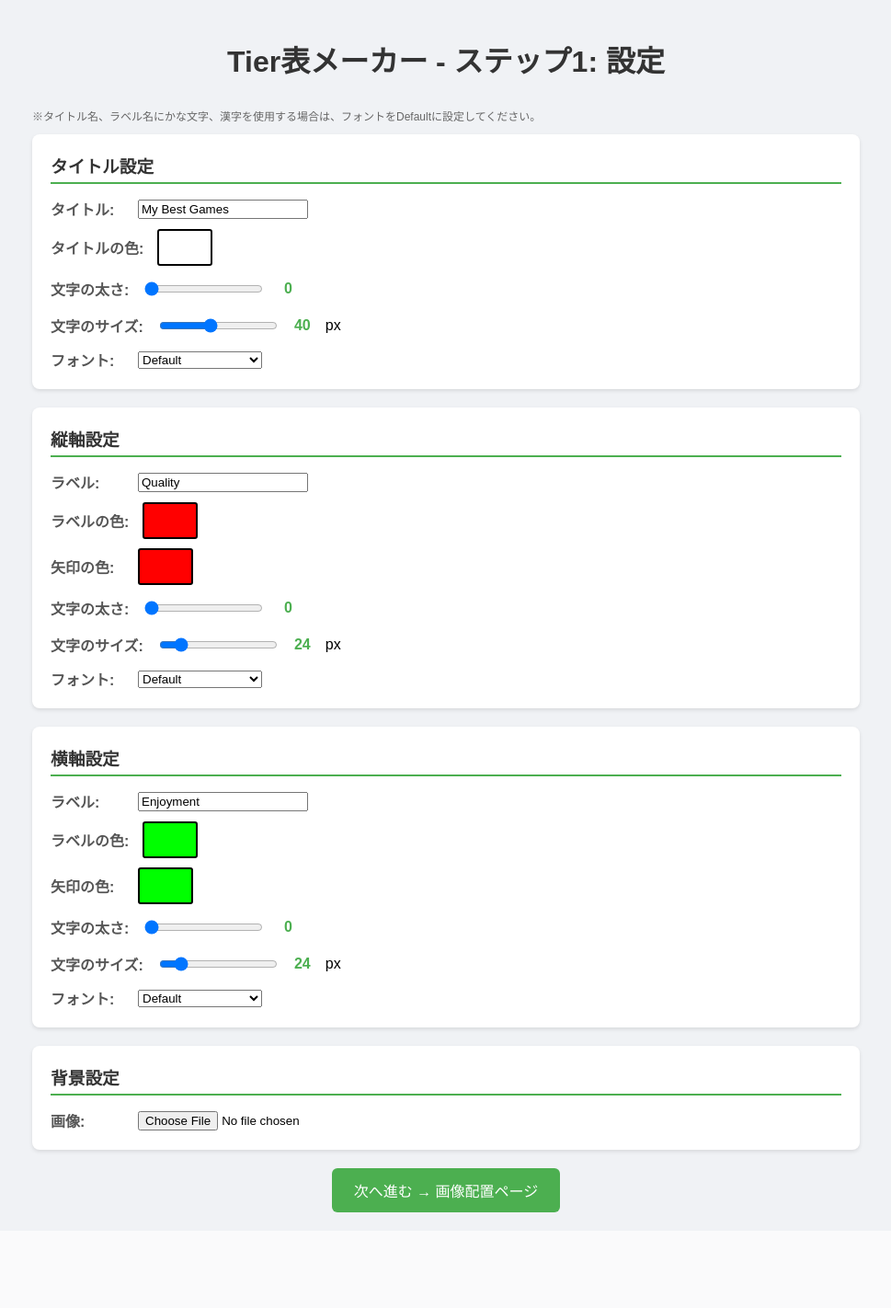
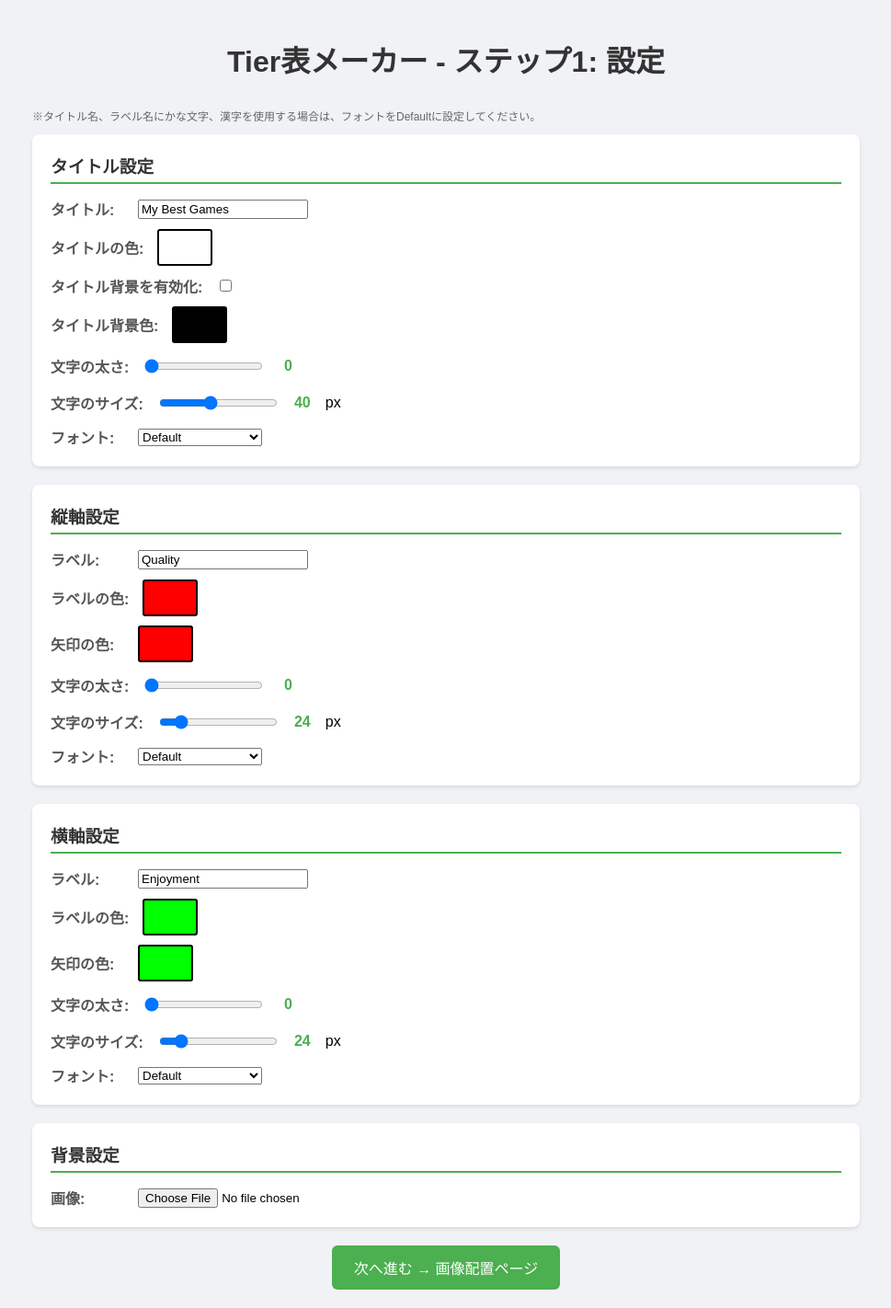
Before and after one commit to masato1224-git/Tier_chart_maker, a Flask app: page / in a window 1280 px wide. Shown: the whole page at 92% size, without its empty margins (155-1124 px from the left). Before the commit the page ends 1318 px from the top, so only its background shows below. Run offline with Flask 3, Linux system fonts and the light colour scheme.

Commit message:
タイトル背景追加機能

```diff
--- a/home/main.py
+++ b/home/main.py
@@ -152,6 +152,9 @@ def build_preview_image():
     y_axis_font = load_font(y_axis_font_family, max(16, y_size))
     x_axis_font = load_font(x_axis_font_family, max(16, x_size))
 
+    title_box_enabled = session.get('title_box_enabled', False)
+    title_box_color = normalize_color(session.get('title_box_color', '#000000'))
+
     title_color = normalize_color(title_color, '#ffffff')
     x_label_color = normalize_color(x_label_color, '#ffffff')
     x_arrow_color = normalize_color(x_arrow_color, x_label_color)
@@ -160,8 +163,18 @@ def build_preview_image():
 
     title_bbox = draw.textbbox((0, 0), title, font=title_font)
     title_width = title_bbox[2] - title_bbox[0]
+    title_height = title_bbox[3] - title_bbox[1]
     title_x = 1200 - title_width - 20
-    draw.text((title_x, 30), title, fill=title_color, font=title_font, stroke_width=title_weight, stroke_fill=title_color)
+    title_y = 30
+    if title_box_enabled:
+        padding = 16
+        box_left = title_x - padding
+        box_top = title_y - padding
+        box_right = title_x + title_width + padding
+        box_bottom = title_y + title_height + padding
+        draw.rectangle([(box_left, box_top), (box_right, box_bottom)], fill=title_box_color)
+
+    draw.text((title_x, title_y), title, fill=title_color, font=title_font, stroke_width=title_weight, stroke_fill=title_color)
     draw.text((30, 60), f" {y_label}", fill=y_label_color, font=y_axis_font, stroke_width=y_weight, stroke_fill=y_label_color)
     draw.text((1100, 680), f" {x_label}", fill=x_label_color, font=x_axis_font, stroke_width=x_weight, stroke_fill=x_label_color)
 
@@ -230,6 +243,8 @@ def index():
         session['title_weight'] = int(request.form.get('title_weight', 0) or 0)
         session['title_size'] = int(request.form.get('title_size', 40) or 40)
         session['title_font_family'] = request.form.get('title_font_family', 'Default')
+        session['title_box_enabled'] = request.form.get('title_box_enabled') == 'on'
+        session['title_box_color'] = normalize_color(request.form.get('title_box_color', '#000000'))
         session['x_label'] = request.form.get('x_label', 'Width')
         session['x_label_color'] = normalize_color(request.form.get('x_label_color', '#ffffff'))
         session['x_arrow_color'] = normalize_color(request.form.get('x_arrow_color', request.form.get('x_label_color', '#ffffff')))
@@ -278,6 +293,8 @@ def index():
         text_weight = session.get('text_weight', 1),
         text_size = session.get('text_size', 40),
         title_font_family = session.get('title_font_family', 'Default'),
+        title_box_enabled = session.get('title_box_enabled', False),
+        title_box_color = session.get('title_box_color', '#000000'),
         y_font_family = session.get('y_font_family', 'Default'),
         x_font_family = session.get('x_font_family', 'Default'),
     )
--- a/home/templates/step1_settings.html
+++ b/home/templates/step1_settings.html
@@ -138,8 +138,23 @@
                 <span class="setting-label">タイトルの色:</span>
                 <div class="setting-input">
                     <div class="color-input-wrapper">
-                        <div class="color-preview" id="titleColorPreview"></div>
+                        <div class="color-preview" id="titleColorPreview" style="background-color: {{ title_color }}"></div>
                         <input type="color" name="title_color" value="{{ title_color }}">
+                    </div>
+                </div>
+            </div>
+            <div class="setting-row">
+                <span class="setting-label">タイトル背景を有効化:</span>
+                <div class="setting-input">
+                    <input type="checkbox" name="title_box_enabled" id="title_box_enabled" {% if title_box_enabled %}checked{% endif %}>
+                </div>
+            </div>
+            <div class="setting-row">
+                <span class="setting-label">タイトル背景色:</span>
+                <div class="setting-input">
+                    <div class="color-input-wrapper">
+                        <div class="color-preview" id="titleBoxColorPreview" style="background-color: {{ title_box_color }}"></div>
+                        <input type="color" name="title_box_color" value="{{ title_box_color }}">
                     </div>
                 </div>
             </div>
@@ -327,6 +342,7 @@
         // 色プレビューの更新関数
         function updateColorPreviews() {
             document.getElementById('titleColorPreview').style.backgroundColor = document.querySelector('input[name="title_color"]').value;
+            document.getElementById('titleBoxColorPreview').style.backgroundColor = document.querySelector('input[name="title_box_color"]').value;
             document.getElementById('yLabelColorPreview').style.backgroundColor = document.querySelector('input[name="y_label_color"]').value;
             document.getElementById('yArrowColorPreview').style.backgroundColor = document.querySelector('input[name="y_arrow_color"]').value;
             document.getElementById('xLabelColorPreview').style.backgroundColor = document.querySelector('input[name="x_label_color"]').value;
```
